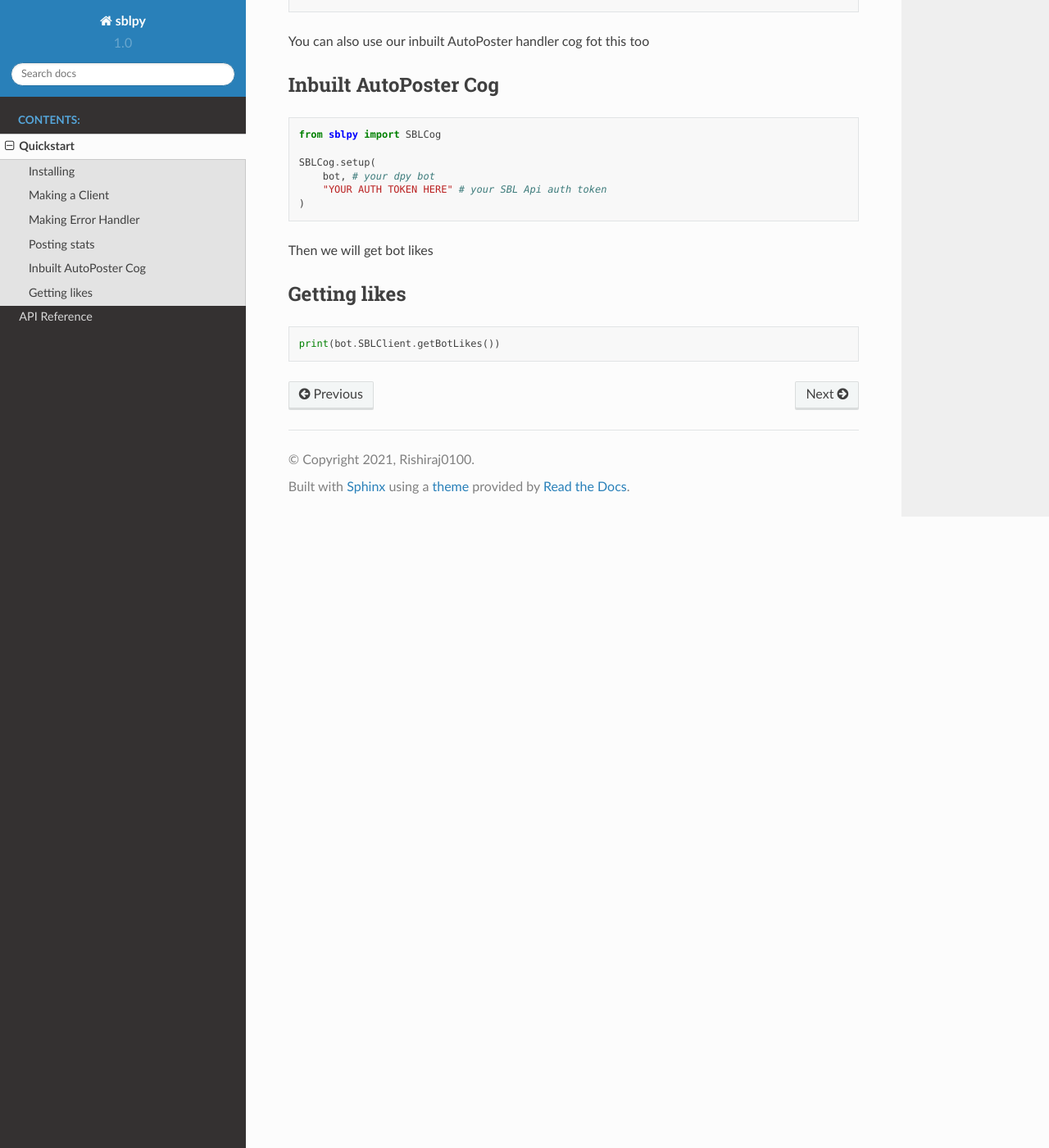
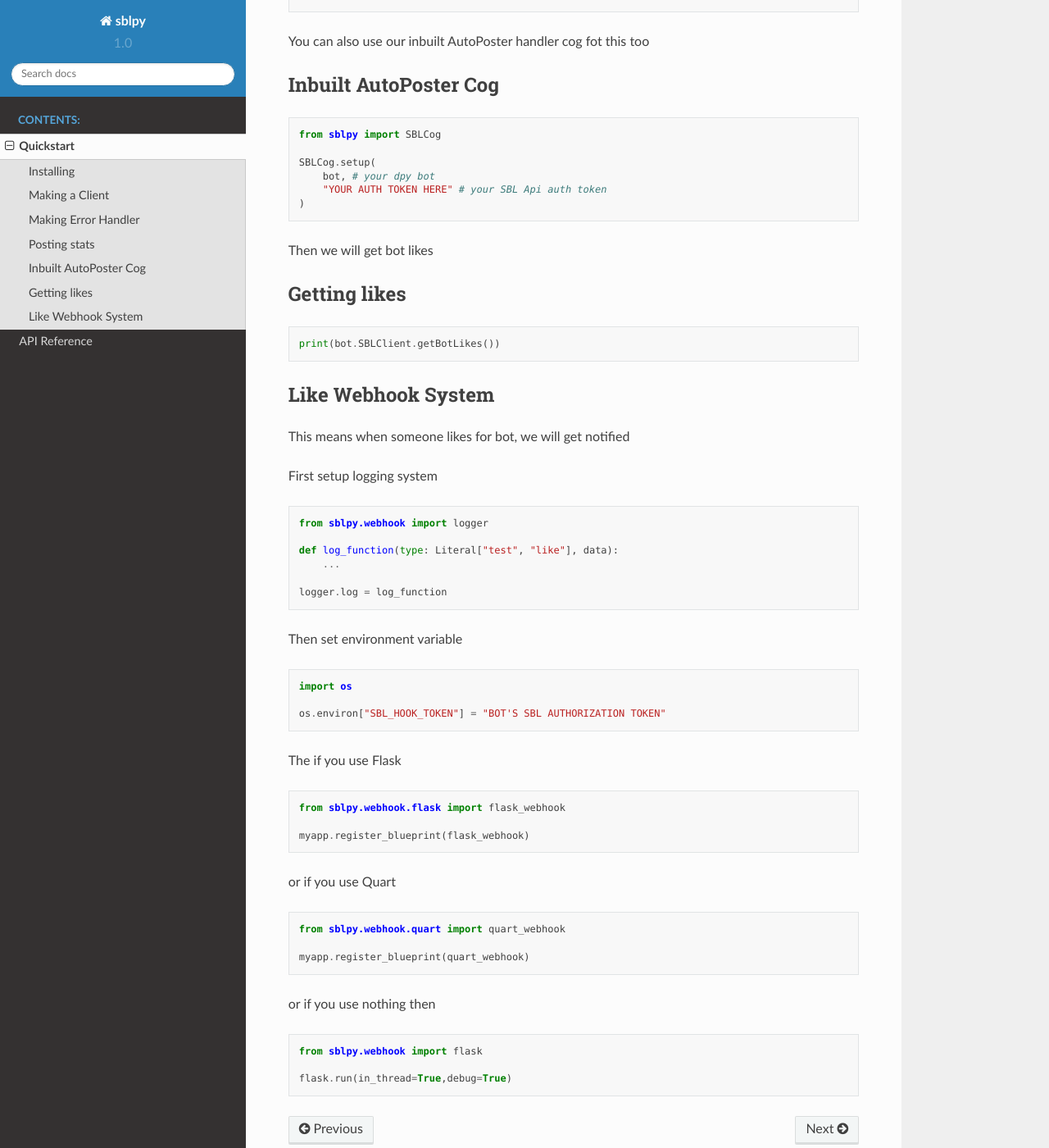
Before and after one commit to Rishiraj0100/SBL.py, a Sphinx documentation site: the page built from docs/quickstart.rst, in a window 1280 px wide and 1400 px high, scrolled down 871 px. Shown: the whole window at 82% size. Built offline with Sphinx 7.4.7 and the Read the Docs theme 2.0.0, drawn with Linux system fonts in a browser that asks for light colours.

Commit message:
Update quickstart.rst

```diff
--- a/docs/quickstart.rst
+++ b/docs/quickstart.rst
@@ -65,3 +65,53 @@
 .. code-block:: python3
 
     print(bot.SBLClient.getBotLikes())
+
+
+Like Webhook System
+--------------------
+
+This means when someone likes for bot, we will get notified
+
+First setup logging system
+
+.. code-block:: python3
+
+    from sblpy.webhook import logger
+
+    def log_function(type: Literal["test", "like"], data):
+        ...
+
+    logger.log = log_function
+
+Then set environment variable
+
+.. code-block:: python3
+
+    import os
+
+    os.environ["SBL_HOOK_TOKEN"] = "BOT'S SBL AUTHORIZATION TOKEN"
+
+The if you use Flask
+
+.. code-block:: python3
+
+    from sblpy.webhook.flask import flask_webhook
+
+    myapp.register_blueprint(flask_webhook)
+
+or if you use Quart
+
+.. code-block:: python3
+
+    from sblpy.webhook.quart import quart_webhook
+
+    myapp.register_blueprint(quart_webhook)
+
+or if you use nothing then
+
+
+.. code-block:: python3
+
+    from sblpy.webhook import flask
+
+    flask.run(in_thread=True,debug=True)
```
